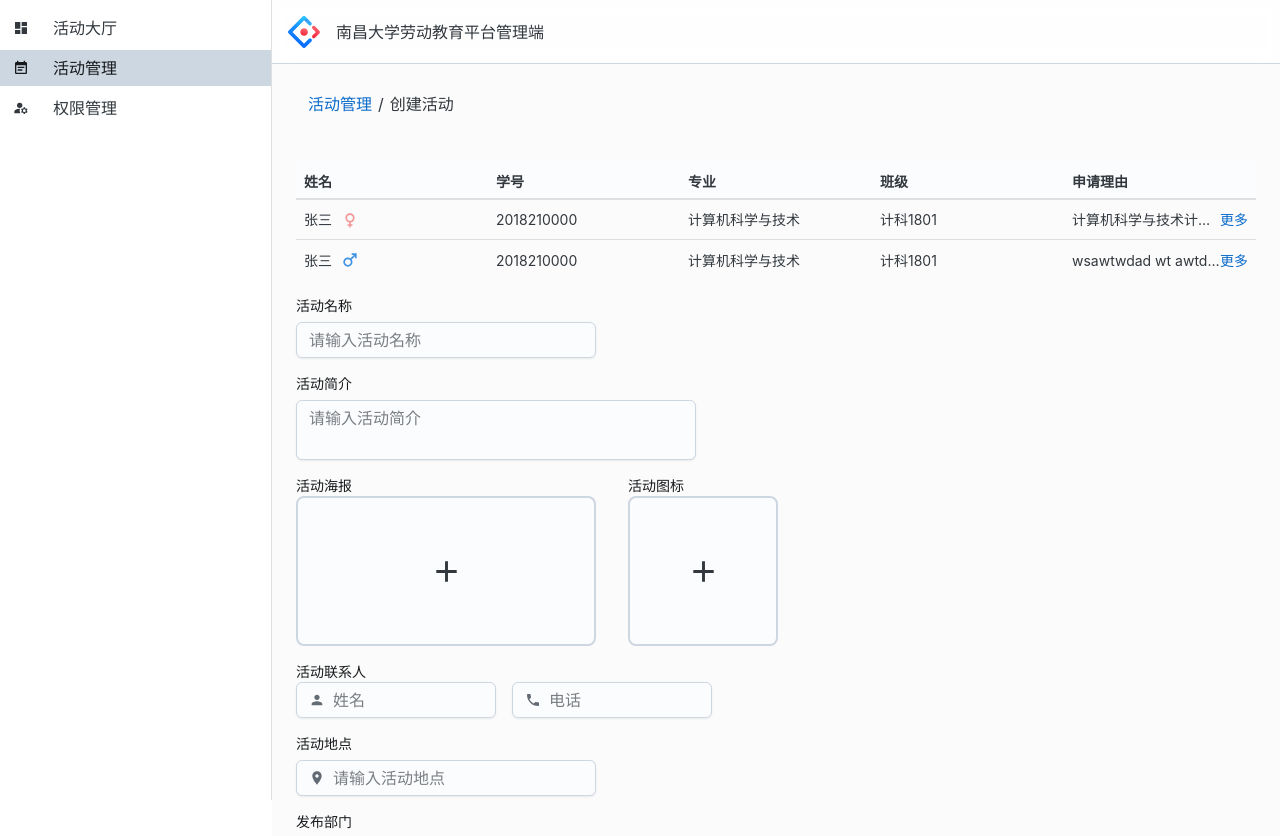
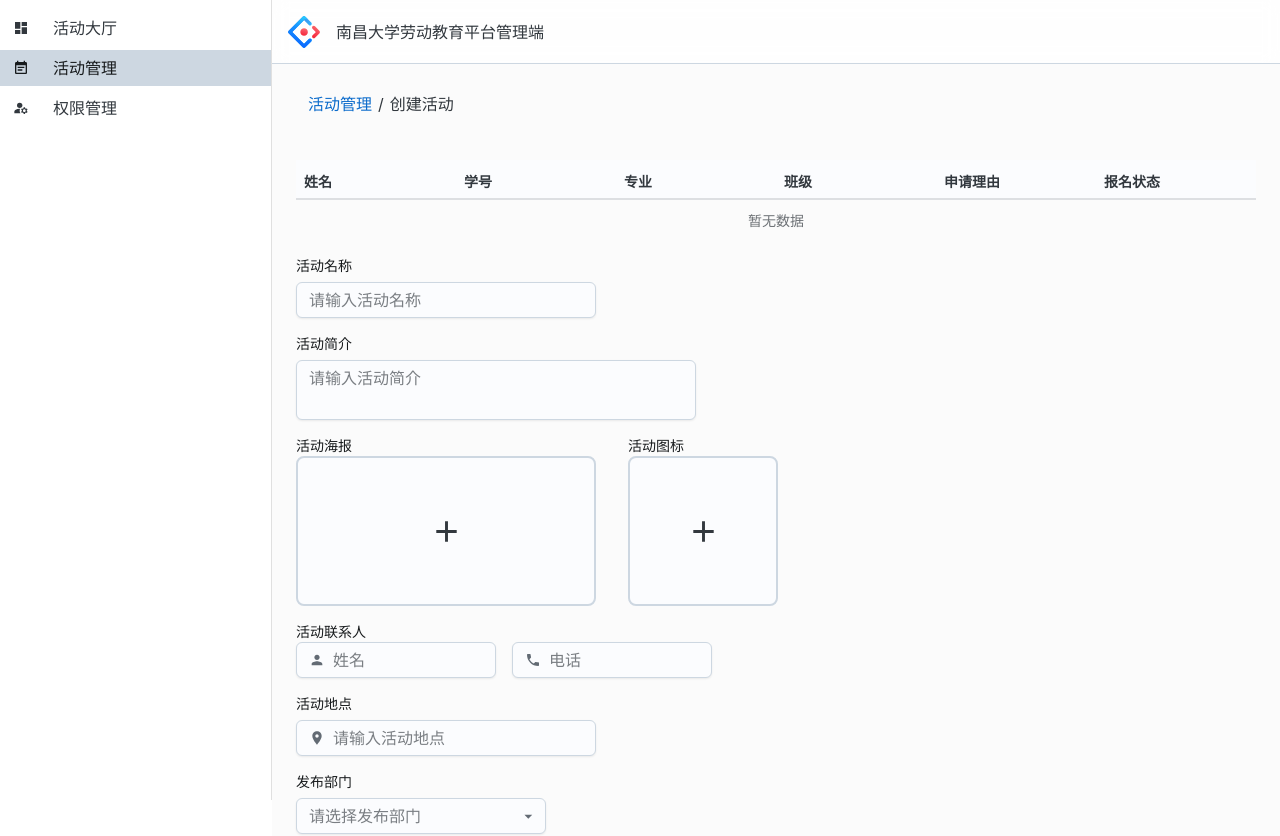
Before and after one commit to Dawnnink/Labor-education-admin, a React (Vite) app: page /activities/1 in a window 1280 px wide. Shown: the top 836 px of the page. Built offline with nearby package versions, Linux system fonts and the light colour scheme.

Commit message:
refactor:

```diff
--- a/src/components/ActivityEditor/index.tsx
+++ b/src/components/ActivityEditor/index.tsx
@@ -17,13 +17,14 @@ import { useMediaQuery } from '@mui/material'
 import LocationOnIcon from '@mui/icons-material/LocationOn'
 import PersonIcon from '@mui/icons-material/Person'
 import LocalPhoneIcon from '@mui/icons-material/LocalPhone'
+import { Activity } from '~/utils/types'
 
 export interface ActivityEditorProps {
-  activityId: number | null
+  initialActivity: Activity | null
 }
 
-export const ActivityEditor = ({ activityId }: ActivityEditorProps) => {
-  const disabled = activityId === null
+export const ActivityEditor = ({ initialActivity }: ActivityEditorProps) => {
+  const disabled = initialActivity === null
 
   const handleSubmit = (e: FormEvent<HTMLFormElement>) => {
     e.preventDefault()
--- a/src/components/ActivityStatus.tsx
+++ /dev/null
@@ -1,39 +0,0 @@
-import { Box, Stack } from '@mui/joy'
-import { Activity } from '~/utils/types'
-
-/**
- *
- * @returns A component of a dot with different colors representing different activity status and the status name.
- */
-export const ActivitiesStatus = ({
-  status,
-  size = 8,
-}: {
-  status: Activity['state']
-  size?: number
-}) => {
-  return (
-    <Stack direction="row" alignItems="center" spacing={1}>
-      <Box
-        sx={(theme) => {
-          const backgroundColor =
-            status === '审核中'
-              ? theme.palette.warning.solidBg
-              : status === '审核失败'
-              ? theme.palette.danger.solidBg
-              : status === '已发布'
-              ? theme.palette.success.solidBg
-              : theme.palette.neutral.solidBg
-          return {
-            width: `${size}px`,
-            height: `${size}px`,
-            borderRadius: '50%',
-            backgroundColor,
-            transform: 'translateY(1px)',
-          }
-        }}
-      />
-      <Box>{status}</Box>
-    </Stack>
-  )
-}
--- a/src/components/ActivityStudents/index.tsx
+++ b/src/components/ActivityStudents/index.tsx
@@ -1,12 +1,34 @@
-import { Box, Stack, Table } from '@mui/joy'
+import { Box, Stack, Table, useTheme } from '@mui/joy'
 import { GenderIcon } from '../GenderIcon'
 import { ExpandableText } from '../ExpandableText'
+import { User } from '~/utils/types'
+import { StatusDot } from '../StatusDot'
 
 export interface ActivityStudentsProps {
-  activityId: number
+  students: {
+    participate_time: string // ISO 8601
+    participate_reason: string
+    comment: string
+    state: '报名成功' | '报名失败' | '报名审核中'
+    check_in: string // ISO 8601
+    user: User
+  }[]
+}
+export const ActivityStudents = ({ students }: ActivityStudentsProps) => {
+  const theme = useTheme()
+  const getColor = (status: string) => {
+    switch (status) {
+      case '报名成功':
+        return theme.palette.success.solidBg
+      case '报名失败':
+        return theme.palette.danger.solidBg
+      case '报名审核中':
+        return theme.palette.warning.solidBg
+      default:
+        return theme.palette.neutral.solidBg
+    }
   }
 
-export const ActivityStudents = ({ activityId }: ActivityStudentsProps) => {
   return (
     <Table>
       <thead>
@@ -16,41 +38,40 @@ export const ActivityStudents = ({ activityId }: ActivityStudentsProps) => {
           <th>专业</th>
           <th>班级</th>
           <th>申请理由</th>
+          <th>报名状态</th>
         </tr>
       </thead>
       <tbody>
-        <tr>
+        {students.map((student, i) => (
+          <tr key={i}>
             <td>
               <Stack direction="row" spacing={1} alignItems="center">
-              <Box>张三</Box>
-              <GenderIcon gender="女" />
+                <Box>{student.user.name}</Box>
+                <GenderIcon gender={student.user.sex} />
               </Stack>
             </td>
-          <td>2018210000</td>
-          <td>计算机科学与技术</td>
-          <td>计科1801</td>
+            <td>{student.user.id}</td>
+            <td>{student.user.college}</td>
+            <td>{student.user.class}</td>
             <td>
-            <ExpandableText text={'计算机科学与技术计算机科学与技技'} />
+              <ExpandableText text={student.participate_reason} />
+            </td>
+            <td>
+              <StatusDot status={student.state} getColor={getColor} />
             </td>
           </tr>
-        <tr>
-          <td>
-            <Stack direction="row" spacing={1} alignItems="center">
-              <Box>张三</Box>
-              <GenderIcon gender="男" />
-            </Stack>
-          </td>
-          <td>2018210000</td>
-          <td>计算机科学与技术</td>
-          <td>计科1801</td>
-          <td>
-            <ExpandableText
-              text={
-                'wsawtwdad wt awtdaw dwadh aw d wah a wwahwd \n watwad w haw'
-              }
-            />
-          </td>
-        </tr>
+        ))}
+        {students.length === 0 && (
+          <Box
+            component="tr"
+            sx={() => ({
+              textAlign: 'center',
+              opacity: 0.7,
+            })}
+          >
+            <td colSpan={6}>暂无数据</td>
+          </Box>
+        )}
       </tbody>
     </Table>
   )
--- a/src/components/ActivityTable/index.tsx
+++ b/src/components/ActivityTable/index.tsx
@@ -1,7 +1,7 @@
-import { Box, Link, Table } from '@mui/joy'
+import { Box, Link, Table, useTheme } from '@mui/joy'
 import { Activity } from '~/utils/types'
-import { ActivitiesStatus } from '../ActivityStatus'
 import { Link as RouterLink } from 'react-router-dom'
+import { StatusDot } from '../StatusDot'
 
 export interface ActivityTableProps {
   activities: Activity[]
@@ -20,6 +20,19 @@ export const ActivityTable = ({
     },
   ],
 }: ActivityTableProps) => {
+  const theme = useTheme()
+  const getColor = (status: string) => {
+    switch (status) {
+      case '审核成功':
+        return theme.palette.success.solidBg
+      case '审核失败':
+        return theme.palette.danger.solidBg
+      case '审核中':
+        return theme.palette.warning.solidBg
+      default:
+        return theme.palette.neutral.solidBg
+    }
+  }
   return (
     <Table>
       <thead>
@@ -41,7 +54,7 @@ export const ActivityTable = ({
               </Link>
             </td>
             <td>
-              <ActivitiesStatus status={activity.state} />
+              <StatusDot status={activity.state} getColor={getColor} />
             </td>
             <td>{activity.enroll_number}</td>
             <td>{activity.quota}</td>
--- /dev/null
+++ b/src/components/StatusDot.tsx
@@ -0,0 +1,28 @@
+import { Box, Stack } from '@mui/joy'
+
+export interface StatusDotProps {
+  status: string
+  size?: number
+  getColor: (status: string) => string
+}
+
+export const StatusDot: React.FC<StatusDotProps> = ({
+  status,
+  size = 8,
+  getColor,
+}) => {
+  return (
+    <Stack direction="row" alignItems="center" spacing={1}>
+      <Box
+        sx={{
+          width: `${size}px`,
+          height: `${size}px`,
+          borderRadius: '50%',
+          backgroundColor: getColor(status),
+          transform: 'translateY(1px)',
+        }}
+      />
+      <Box>{status}</Box>
+    </Stack>
+  )
+}
--- a/src/pages/activities/Activities.tsx
+++ b/src/pages/activities/Activities.tsx
@@ -4,7 +4,7 @@ import { ActivityTable } from '~/components/ActivityTable'
 const Activities = () => {
   return (
     <Stack>
-      <ActivityTable />
+      <ActivityTable activities={[]} />
     </Stack>
   )
 }
--- a/src/pages/activities/Details.tsx
+++ b/src/pages/activities/Details.tsx
@@ -19,7 +19,7 @@ const Details = () => {
     >
       <Stack direction="row" spacing={2}></Stack>
       <OverflowWrapper>
-        <ActivityStudents activityId={activityId} />
+        <ActivityStudents students={[]} />
       </OverflowWrapper>
       <ActivityEditor activityId={activityId} />
     </Stack>
--- a/src/utils/types.ts
+++ b/src/utils/types.ts
@@ -23,6 +23,9 @@ export interface Activity {
 
 export interface User {
   id: number
+  name: string
+  uid: string
+  avatar: string
   college: string
   sex: '男' | '女'
   class: string
```
Lines whose indentation alone changed are shown as unchanged.
